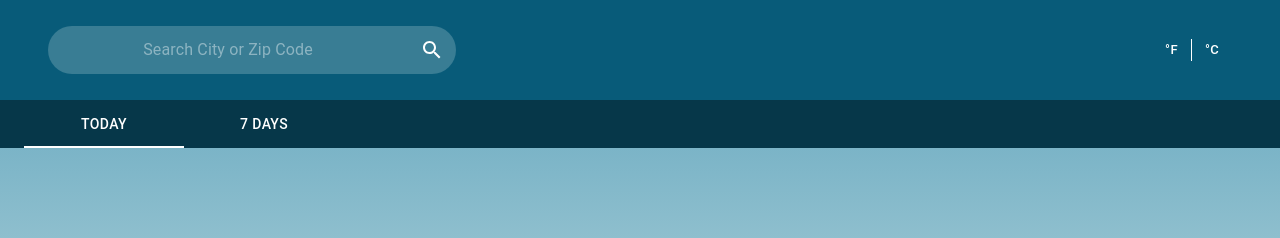
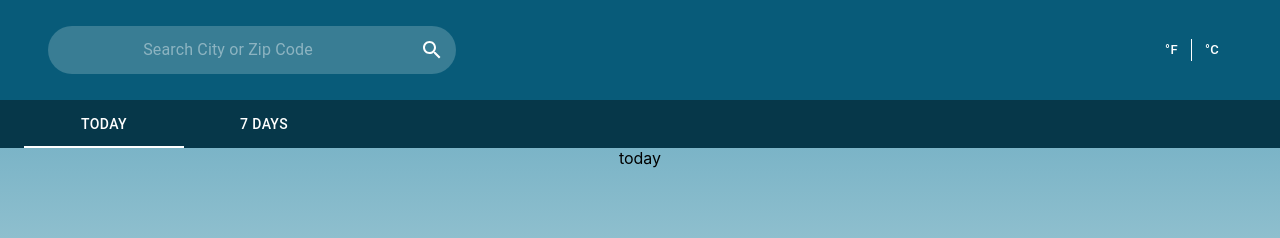
Before and after one commit to BogdanCDima/weather_app, a React (Create React App) app: page / in a window 1280 px wide. Shown: the top 238 px of the page. Built offline with nearby package versions, Linux system fonts and the light colour scheme; no server answers.

Commit message:
removed router

```diff
--- a/package.json
+++ b/package.json
@@ -13,7 +13,6 @@
     "react": "^17.0.2",
     "react-dom": "^17.0.2",
     "react-redux": "^7.2.3",
-    "react-router-dom": "^5.2.0",
     "react-scripts": "4.0.3",
     "redux": "^4.0.5",
     "redux-actions": "^2.6.5",
--- a/src/App.js
+++ b/src/App.js
@@ -1,4 +1,4 @@
-import React from 'react';
+import React, { useState } from 'react';
 import './App.css';
 
 import Header from './components/Header';
@@ -6,32 +6,22 @@ import Navigation from './components/Navigation';
 import Today from './views/Today';
 import Extended from './views/Extended';
 
-import {
-  BrowserRouter as Router,
-  Switch,
-  Route,
-} from "react-router-dom";
+import Container from '@material-ui/core/Container';
 
 function App() {
+
+  const [view, setView] = useState('today')
 
   return (
     <div className="App">
       <Header />
-      <Router>
-        <Navigation />
-        <div>
-          <main className="main-section">
-            <Switch>
-              <Route path="/today">
-                <Today />
-              </Route>
-              <Route path="/extended">
-                <Extended />
-              </Route>
-            </Switch>
-          </main>
-        </div>
-      </Router>
+      <Navigation toggle={setView} view={view} />
+      <main className="main-section">
+        <Container maxWidth="lg">
+          {view === "today" && <Today />}
+          {view === "extended" && <Extended />}
+        </Container>
+      </main>
     </div>
   );
 }
--- a/src/components/Header/index.jsx
+++ b/src/components/Header/index.jsx
@@ -49,7 +49,6 @@ export default function Header() {
 
     useEffect(() => {
         curentLocation && dispatch(getCurrentWeatherOnCurrentLocation(curentLocation, unit));
-        // eslint-disable-next-line react-hooks/exhaustive-deps
     }, [curentLocation, dispatch, unit])
 
     return (
--- a/src/components/Navigation/index.jsx
+++ b/src/components/Navigation/index.jsx
@@ -1,25 +1,30 @@
-import React from 'react';
+import React, { useEffect } from 'react';
 
 import Container from '@material-ui/core/Container';
 import Tabs from '@material-ui/core/Tabs';
 import Tab from '@material-ui/core/Tab';
-import { Link } from "react-router-dom";
 
 import StyledContainer from './style';
 
-export default function Navigation() {
+export default function Navigation({ toggle, view }) {
 
 
     const [value, setValue] = React.useState(0);
     const handleChange = (event, newValue) => {
         setValue(newValue);
     };
+
+    useEffect(() => {
+        toggle(value ? "extended" : "today");
+        // eslint-disable-next-line react-hooks/exhaustive-deps
+    }, [value])
+
     return (
         <StyledContainer>
             <Container maxWidth="lg">
                 <Tabs value={value} onChange={handleChange} indicatorColor="primary" textColor="primary">
-                    <Tab label="Today" component={Link} to="/today" />
-                    <Tab label="7 Days" component={Link} to="/extended" />
+                    <Tab label="Today" />
+                    <Tab label="7 Days" />
                 </Tabs>
             </Container>
         </StyledContainer>
```
Also changed, not shown: 1 other file (tests, documents, lock files or other folders).
